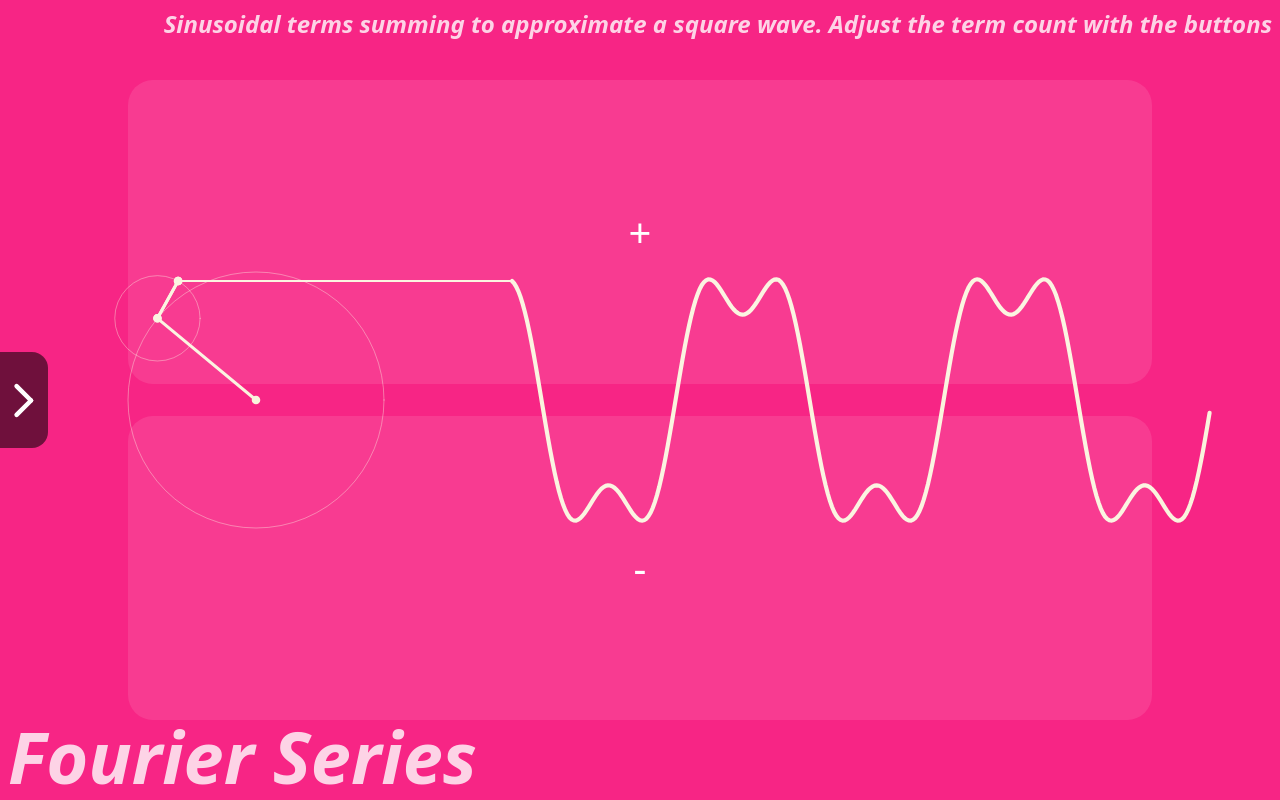
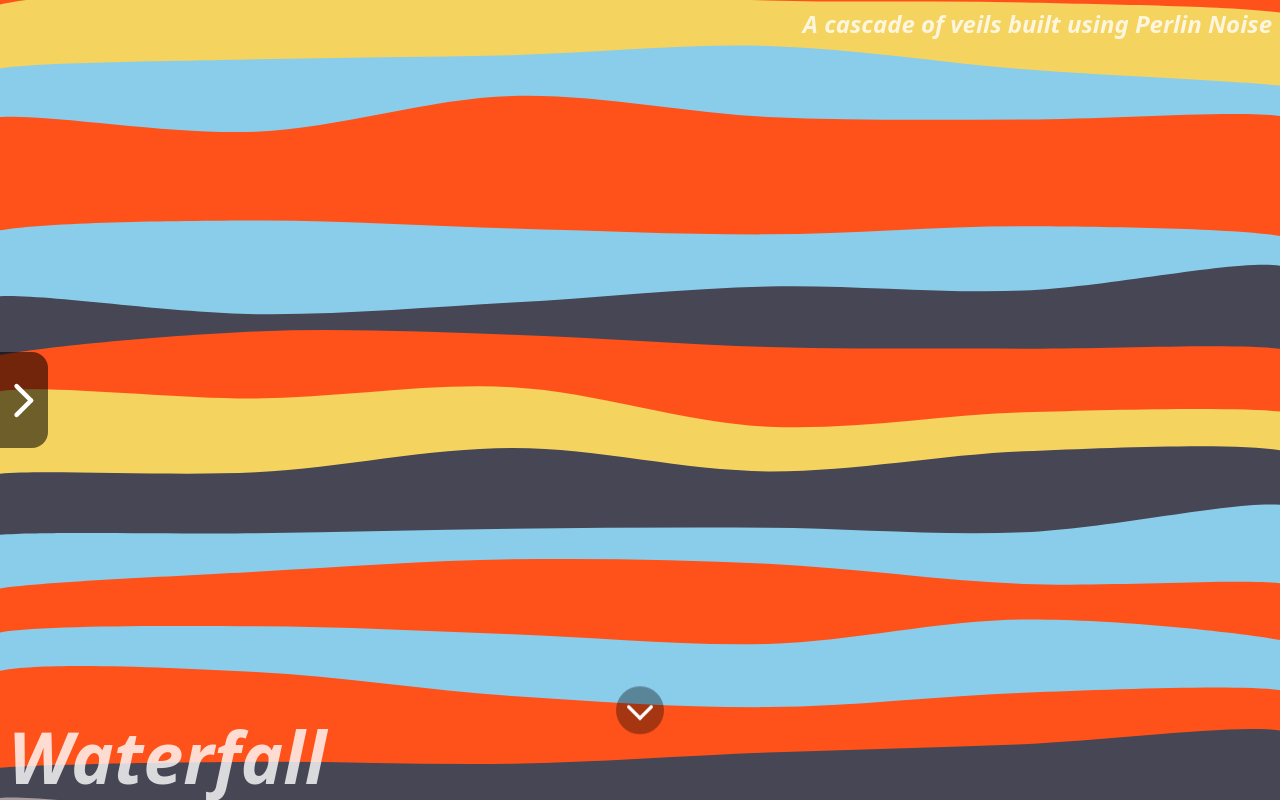
Before and after one commit to scotthitch/s-hitchcock-website, a Vue app: page /projects in a window 1280 px wide. Built offline with nearby package versions, Linux system fonts and the light colour scheme.

Commit message:
feat: create a scroll down indicator for projects view

```diff
--- a/src/views/ProjectsView.vue
+++ b/src/views/ProjectsView.vue
@@ -7,6 +7,7 @@ import WaterfallProject from '../p5Projects/Waterfall/WaterfallProject.vue'
 import PerlinFlowFieldProject from '../p5Projects/PerlinFlowField/PerlinFlowFieldProject.vue'
 import FireworksProject from '../p5Projects/Fireworks/FireworksProject.vue'
 import FourierSeriesProject from '../p5Projects/FourierSeries/FourierSeriesProject.vue'
+import ScrollDownIndicator from "../components/ScrollDownIndicator.vue"
 import { ref, onMounted, onUnmounted, shallowRef } from 'vue'
 import type { P5ProjectState } from '../types'
 
@@ -20,9 +21,9 @@ const liveScreenDimensions = ref<ScreenDimensions>({
 })
 
 const projects = shallowRef([
-    FourierSeriesProject,
     WaterfallProject,
     PerlinFlowFieldProject,
+    FourierSeriesProject,
     GrowingCircleProject,
     FireworksProject,
     JoyDivisionLinesProject,
@@ -43,7 +44,7 @@ const setProjectVisibilityStates = () => {
 
         const projectBoundingRect = el.getBoundingClientRect()
 
-        if (projectBoundingRect.top < window.innerHeight-5 && projectBoundingRect.bottom > 0) {
+        if (projectBoundingRect.top < window.innerHeight - 5 && projectBoundingRect.bottom > 0) {
             //TODO need 10?
             projectStates.value[i] = 'visible'
             wasPreviousProjectVisible = true
@@ -90,13 +91,15 @@ onUnmounted(() => {
     window.removeEventListener('keydown', (e) => {
         preventDefaultForScrollKeys(e)
     })
-    document.getElementById('projects-view')?.removeEventListener('scroll', setProjectVisibilityStates)
-
+    document
+        .getElementById('projects-view')
+        ?.removeEventListener('scroll', setProjectVisibilityStates)
 })
 </script>
 
 <template>
     <div id="projects-view" class="snap-y snap-mandatory h-[100svh] overflow-scroll">
+        <ScrollDownIndicator />
         <component
             v-for="(project, i) in projects"
             :is="project"
```
